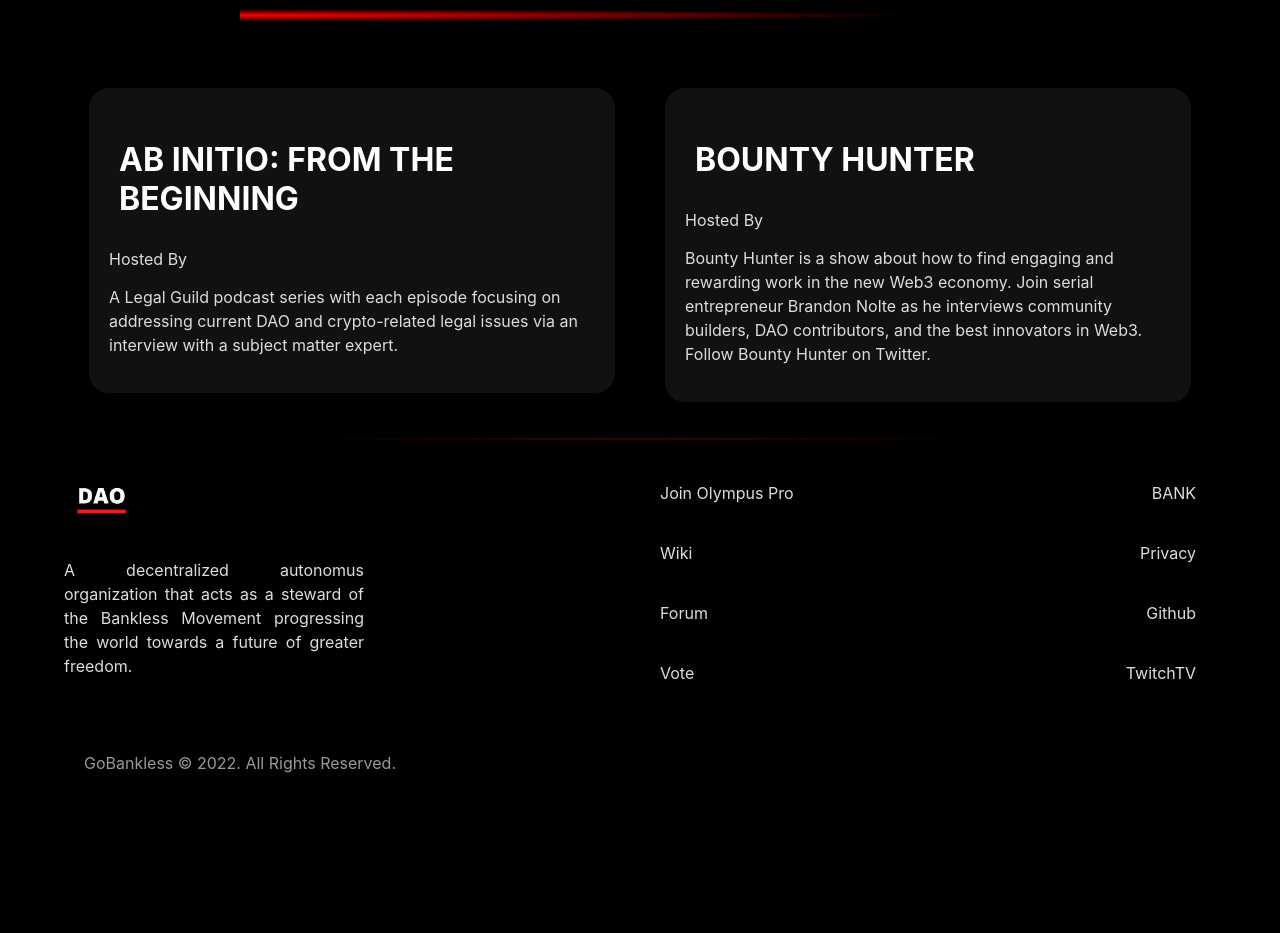
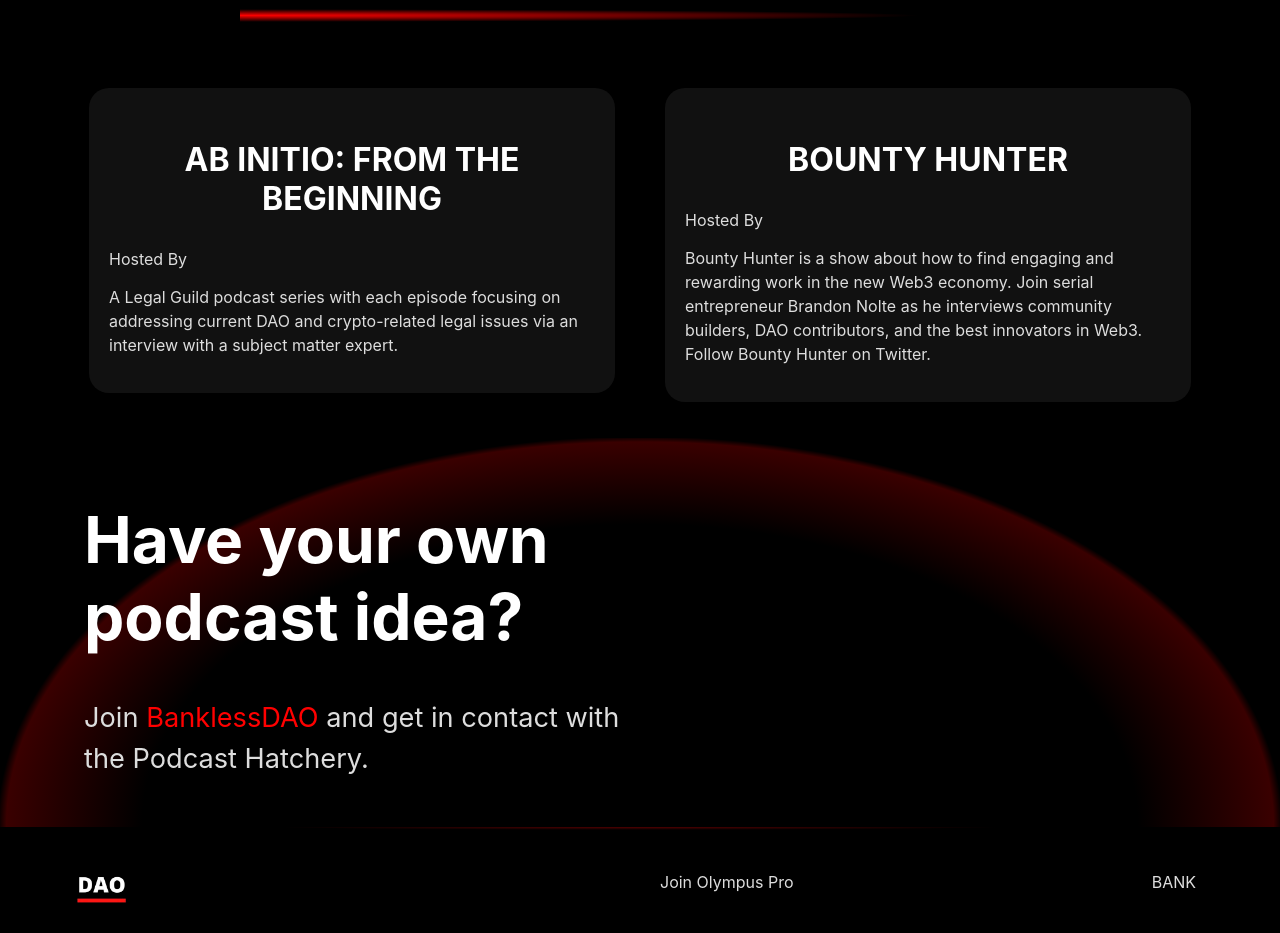
Before and after one commit to PLCeth/banklesswebsitePLC, a React (Create React App) app: page /listen in a window 1280 px wide. Shown: the part 840-1773 px from the top of the page. Before the commit the page ends 1633 px from the top, so only its background shows below. Built offline with nearby package versions, Linux system fonts and the light colour scheme.

Commit message:
listen pg

```diff
--- a/src/App.css
+++ b/src/App.css
@@ -137,6 +137,10 @@
   margin-bottom: 20px;
 }
 
+.elipBG {
+  background: radial-gradient(ellipse at bottom center, #000 0%,#000 55%, rgba(82, 0, 0, 0.7) 70%, #000, 72%, transparent 100%);
+}
+
 /* Menu Styling */
 .MuiMenu-list {
   background-color: #000;
--- a/src/components/pages/Listen.js
+++ b/src/components/pages/Listen.js
@@ -35,20 +35,33 @@
 
                     <Grid item xs={12} md={6} style={{padding: '25px', marginBottom: '20px'}}>
                         <div className="graybox">
-                        <h1 style={{padding: '10px'}}>AB INITIO: FROM THE BEGINNING</h1>
+                        <h1 style={{padding: '10px', textAlign: 'center'}}>AB INITIO: FROM THE BEGINNING</h1>
                         <div>Hosted By </div>
                         <p style={{lineHeight: '1.5em'}}>A Legal Guild podcast series with each episode focusing on addressing current DAO and crypto-related legal issues via an interview with a subject matter expert.</p>
                         </div>
                     </Grid>
                     <Grid item xs={12} md={6} style={{padding: '25px'}}>
                         <div className='graybox'>
-                        <h1 style={{padding: '10px'}}>BOUNTY HUNTER</h1>
+                        <h1 style={{padding: '10px', textAlign: 'center'}}>BOUNTY HUNTER</h1>
                         <div>Hosted By </div>
                         <p style={{lineHeight: '1.5em'}}>Bounty Hunter is a show about how to find engaging and rewarding work in the new Web3 economy. Join serial entrepreneur Brandon Nolte as he interviews community builders, DAO contributors, and the best innovators in Web3. Follow Bounty Hunter on  Twitter.</p>
                         </div>
                     </Grid>
+
+
                 </Grid>
             </Container>
+
+            <div className='elipBG'>
+                <Container>
+                <Grid container>
+                    <Grid item xs={12} md={6} style={{padding: '20px'}} >
+                        <h1 style={{fontSize: '4em'}}>Have your own podcast idea?</h1>
+                        <p style={{lineHeight: '1.5em', fontSize: '1.7em'}}>Join <a href="https://discord.com/invite/bankless" target="_blank" rel="noreferrer" className='destyle' style={{color: '#F00'}}>BanklessDAO</a> and get in contact with the Podcast Hatchery.</p>
+                    </Grid>
+                </Grid>
+            </Container>
+            </div>
         </div>
     )
 }
```
